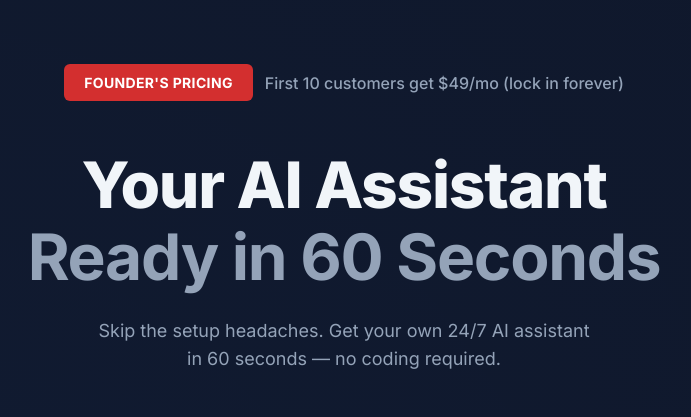
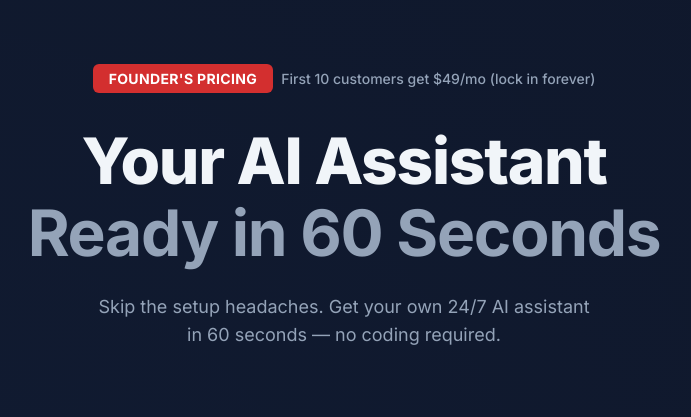
Before and after one commit to pratie/openclaw-saas, a Flask app: page / in a window 1280 px wide. Shown: the top 417 px of the page, without its empty margins (296-987 px from the left). Run offline with Flask 3, Linux system fonts and the light colour scheme.

Commit message:
Tighten founder's pricing badge spacing for professional look
- Reduce gap between badge and text: 12px → 8px
- Reduce bottom margin: 48px → 32px
- Compact badge padding: 8px/20px → 4px/16px
- Match text size to badge: 16px → 14px

Fixes loose, unprofessional spacing - now visually balanced.

🤖 Generated with [Claude Code](https://claude.com/claude-code)

Co-Authored-By: Claude <noreply@anthropic.com>

```diff
--- a/static/css/landing.css
+++ b/static/css/landing.css
@@ -146,8 +146,8 @@ body.landing-body::before {
     display: flex;
     align-items: center;
     justify-content: center;
-    gap: var(--space-3);
-    margin-bottom: var(--space-12);
+    gap: var(--space-2);
+    margin-bottom: var(--space-8);
     animation: fadeInDown 0.6s ease;
 }
 
@@ -165,7 +165,7 @@ body.landing-body::before {
 .offer-badge {
     background: var(--accent-danger);
     color: white;
-    padding: var(--space-2) var(--space-5);
+    padding: var(--space-1) var(--space-4);
     border-radius: var(--radius-sm);
     font-weight: var(--font-bold);
     font-size: var(--text-sm);
@@ -174,7 +174,7 @@ body.landing-body::before {
 
 .offer-text {
     color: var(--text-secondary);
-    font-size: var(--text-base);
+    font-size: var(--text-sm);
     font-weight: var(--font-medium);
 }
 
```
